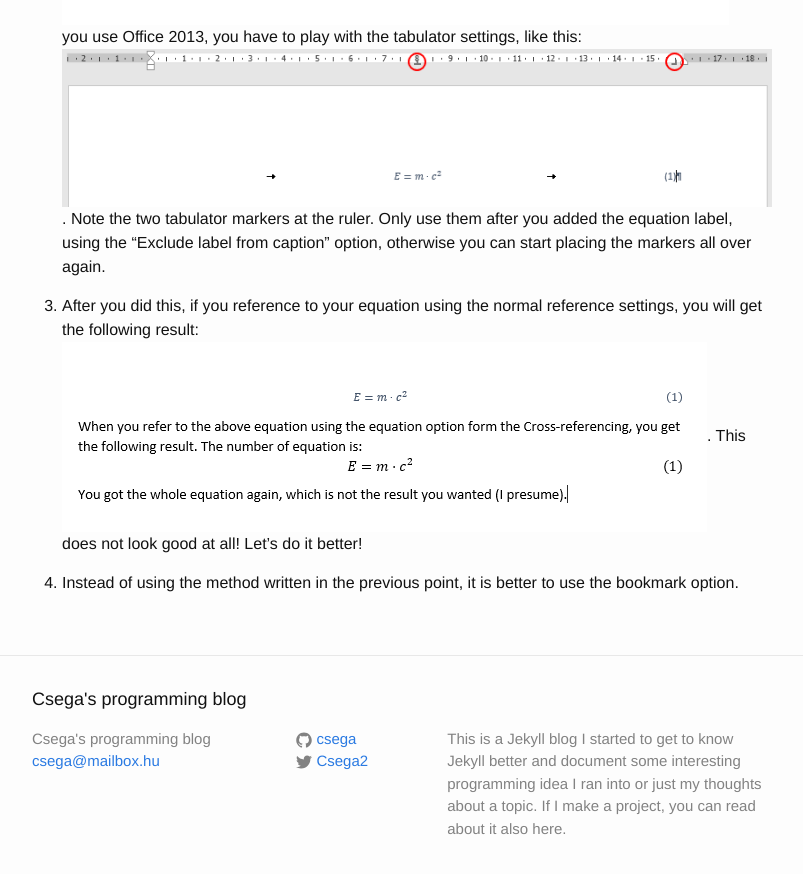
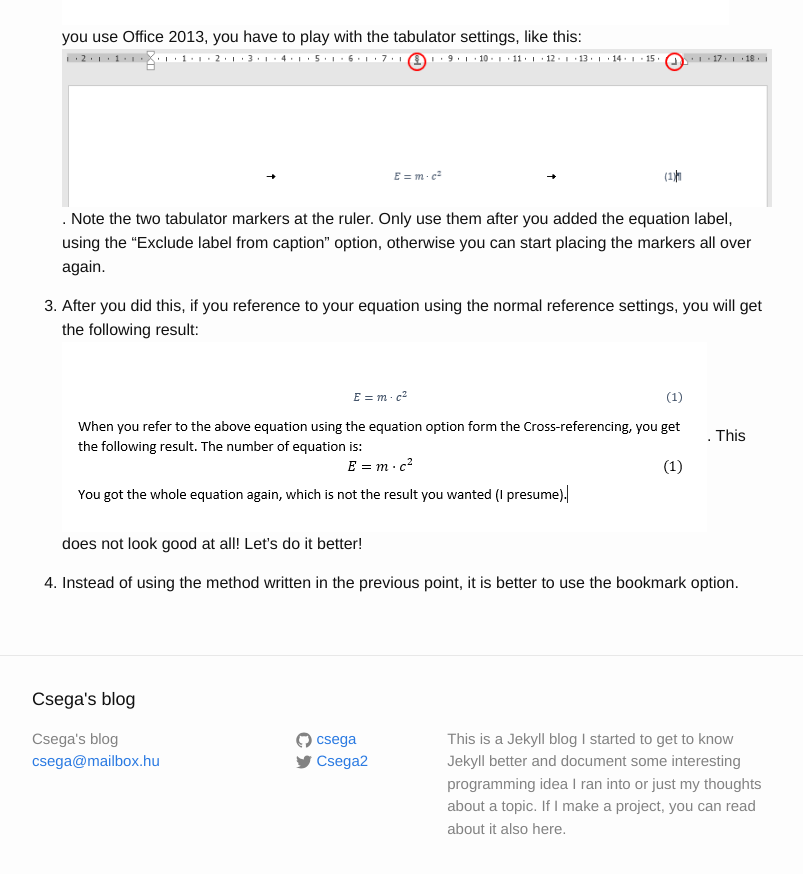
Before and after one commit to Csega/csega.github.io, a Jekyll site: the page built from _posts/2017-03-27-office-euqation-referencing.markdown, in a window 1280 px wide and 900 px high, scrolled down 1253 px. Shown: the top 874 px of the window, without its empty margins (238-1041 px from the left). Built offline with Jekyll 4.4.1, drawn with Linux system fonts in a browser that asks for light colours; some of the changed text lies outside the part shown.

Commit message:
Blog type changed to simple blog instead of programming blog and a bit typesetting in the actual post.

```diff
--- a/_config.yml
+++ b/_config.yml
@@ -6,7 +6,7 @@
 # 'jekyll serve'. If you change this file, please restart the server process.
 
 # Site settings
-title: Csega's programming blog
+title: Csega's blog
 email: csega@mailbox.hu
 description: > # this means to ignore newlines until "baseurl:"
   This is a Jekyll blog I started to get to know Jekyll better and
```
Also changed, not shown: _posts/2017-03-27-office-euqation-referencing.markdown (+5 -2 lines).
